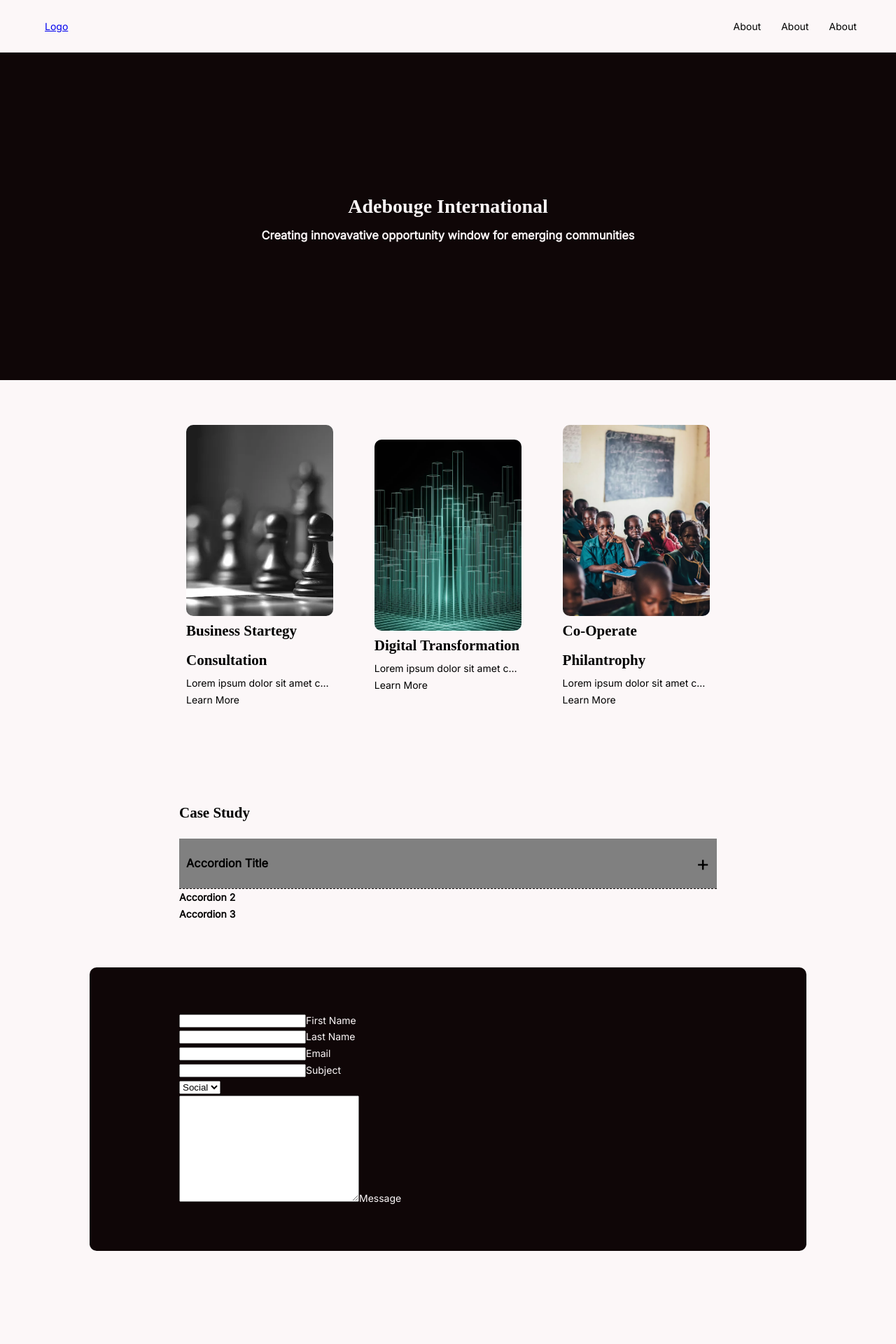
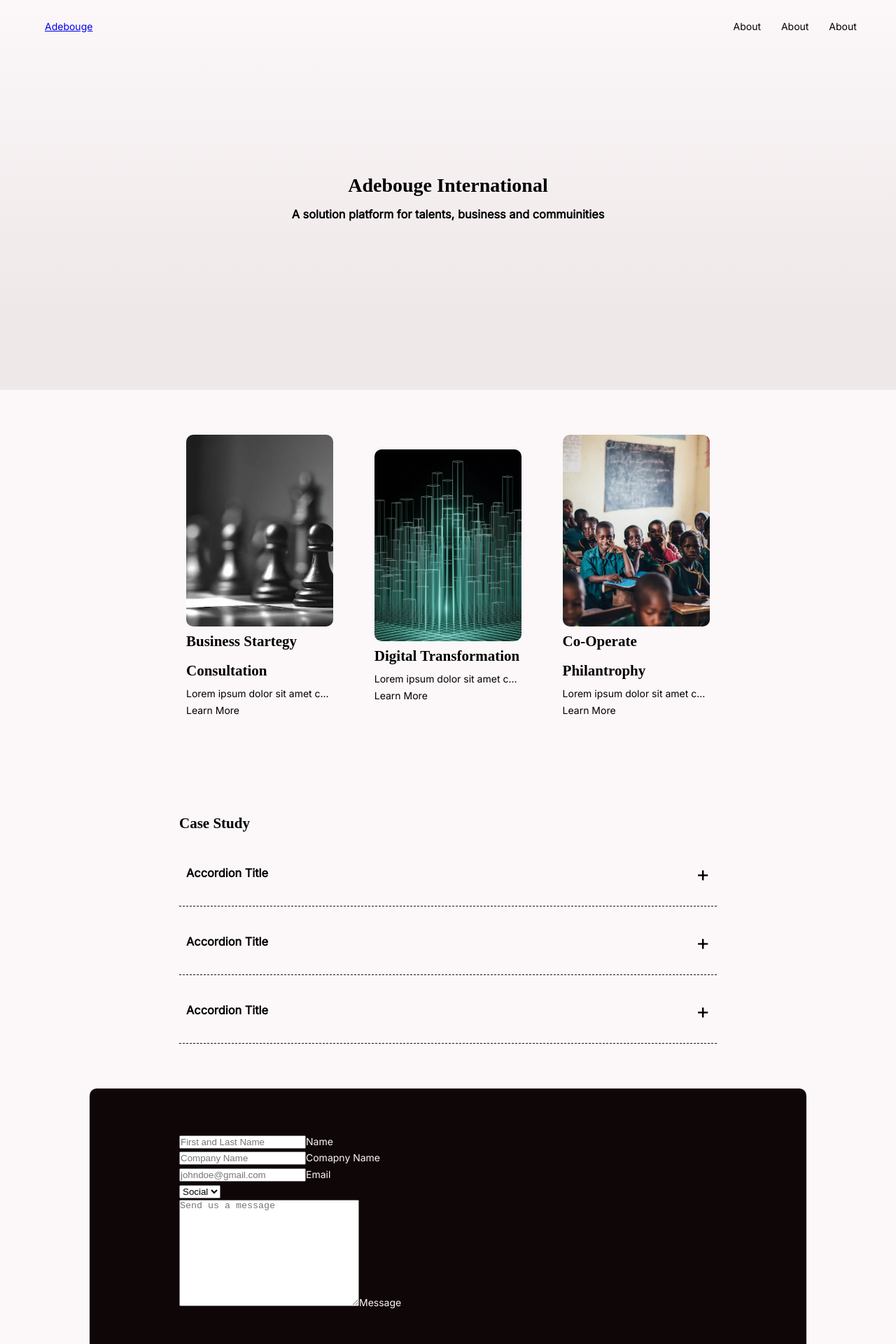
Before and after one commit to Ph-uad/adebouge, a React (Create React App) app: page / in a window 1280 px wide. Shown: the top 1920 px of the page at 70% size. Before the commit the page ends 1787 px from the top, so only its background shows below. Built offline with nearby package versions, Linux system fonts and the light colour scheme; a web font is replaced by a local one.

Commit message:
touch up

```diff
--- a/src/components/form/Form.js
+++ b/src/components/form/Form.js
@@ -5,20 +5,16 @@ const Form = () => {
     <form action="" className="">
         <div className={`container ${classes.form__container}`}>
             <div className="form-control half">
-                <input type="text" name='firstname' id='firstname'/>
-                <label htmlFor="firstname">First Name</label>
+                <input autoComplete type="text" name='name' placeholder='First and Last Name' id='name'/>
+                <label htmlFor="name">Name</label>
             </div>
             <div className="form-control half">
-                <input type="text" name='lastname' id='lastname'/>
-                <label htmlFor="lastname">Last Name</label>
+                <input autoComplete type="text" placeholder='Company Name' name='comapny' id='comapny'/>
+                <label htmlFor="comapny">Comapny Name</label>
             </div>
             <div className="form-control">
-                <input type="email" name='email' id='email'/>
+                <input autoComplete type="email" placeholder='johndoe@gmail.com' name='email' id='email'/>
                 <label htmlFor="email">Email</label>
-            </div>
-            <div className="form-control">
-                <input type="text" name='subject' id='subject'/>
-                <label htmlFor="subject">Subject</label>
             </div>
             <div className="form-control">
              <select name="" id="">
@@ -27,7 +23,7 @@ const Form = () => {
              </select>
             </div>
             <div className="form-control">
-                <textarea name="message" id="message" cols="30" rows="10"></textarea>
+                <textarea name="message" placeholder='Send us a message' id="message" cols="30" rows="10"></textarea>
                 <label htmlFor="message">Message</label>
             </div>
         </div>
--- a/src/components/header/Header.js
+++ b/src/components/header/Header.js
@@ -6,7 +6,7 @@ const Header = () => {
         <header className={ classes.header }>
             <div className="container text-center">
                 <h1>Adebouge International</h1>
-                <h3>Creating innovavative opportunity window for emerging communities</h3>
+                <h3>A solution platform for talents, business and commuinities</h3>
             </div>
         </header>
     )
--- a/src/components/header/header.module.scss
+++ b/src/components/header/header.module.scss
@@ -1,10 +1,9 @@
-::selection{
-    background: var(--color-white);
-    color: var(--color-black);
+::selection {
+  background: var(--color-white);
+  color: var(--color-black);
 }
 
-.header{
-    color: var(--color-white);
-    background: var(--color-black);
-    padding:10% 0;
+.header {
+  padding: 15%;
+  background: linear-gradient(transparent, #eee8e9 80%);
 }
--- a/src/components/navigation/Navigation.js
+++ b/src/components/navigation/Navigation.js
@@ -4,7 +4,7 @@ const Navigation = () => {
   return (
     <nav className={classes.nav}>
       <div className={`${classes.nav__container} flex`}>
-        <a href="####" className='nav__link'>Logo</a>
+        <a href="####" className='nav__link'>Adebouge</a>
 
         <ul className="list flex">
           <li className="item">About</li>
--- a/src/components/navigation/navigation.module.scss
+++ b/src/components/navigation/navigation.module.scss
@@ -1,3 +1,10 @@
-.nav__container{
-    padding:2% 5%;
+.nav {
+  position: fixed;
+  top: 0;
+  left: 0;
+  width: 100%;
+
+  &__container {
+    padding: 2% 5%;
+  }
 }
--- a/src/container/accordion/accordion.module.scss
+++ b/src/container/accordion/accordion.module.scss
@@ -1,11 +1,10 @@
-.accordion{
-    border-bottom: .5px dashed var(--color-black);
+.accordion {
+  border-bottom: 0.5px dashed var(--color-black);
 }
 
 .label {
   justify-content: space-between;
   align-items: center;
-  background: gray;
   padding: 1rem;
   cursor: pointer;
 }
@@ -13,13 +12,13 @@
 .icon {
   font-size: 3rem;
 
-  &-rotate{
+  &-rotate {
     transform: rotate(45deg);
   }
 }
 
 .content {
-
+  padding:.5rem 3rem;
   overflow: hidden;
   height: 0;
 
--- a/src/container/extras/CaseStudy.js
+++ b/src/container/extras/CaseStudy.js
@@ -7,8 +7,8 @@ const CaseStudy = () => {
       <h2>Case Study</h2>
       <ul>
           <Accordion/>
-        <h4>Accordion 2</h4>
-        <h4>Accordion 3</h4>
+          <Accordion/>
+          <Accordion/>
       </ul>
     </div>
   )
--- a/src/container/services/services.module.scss
+++ b/src/container/services/services.module.scss
@@ -2,9 +2,9 @@
   flex: 1 30rem;
   overflow: hidden;
 
-  & a{
-      color: inherit;
-      text-decoration: none;
+  & a {
+    color: inherit;
+    text-decoration: none;
   }
 
   & figure {
@@ -14,22 +14,19 @@
     border-radius: 1rem;
   }
 
-  &  figure img {
-    width: 100%;
-    height: 100%;
-    object-fit: cover;
+  & figure img {
     object-position: center center;
   }
 
   & button {
     all: unset;
     text-decoration: 0px underline transparent;
-    text-underline-offset: .5rem;
+    text-underline-offset: 0.5rem;
   }
 
-
   &:hover {
-    & button {
+    & button,
+    button:hover {
       text-decoration: 1px underline var(--color-black);
     }
 
@@ -39,9 +36,8 @@
   }
 }
 
+.modal {
+  background: var(--color-white-secondary);
 
-.modal {
-  background: var(--color-black);
-  color: var(--color-white);
   padding: 2% 10%;
 }
```
Also changed, not shown: 1 other file (tests, documents, lock files or other folders).
